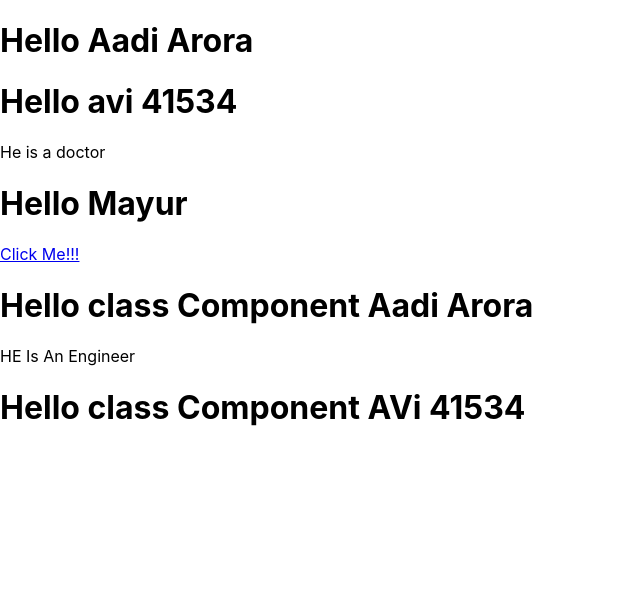
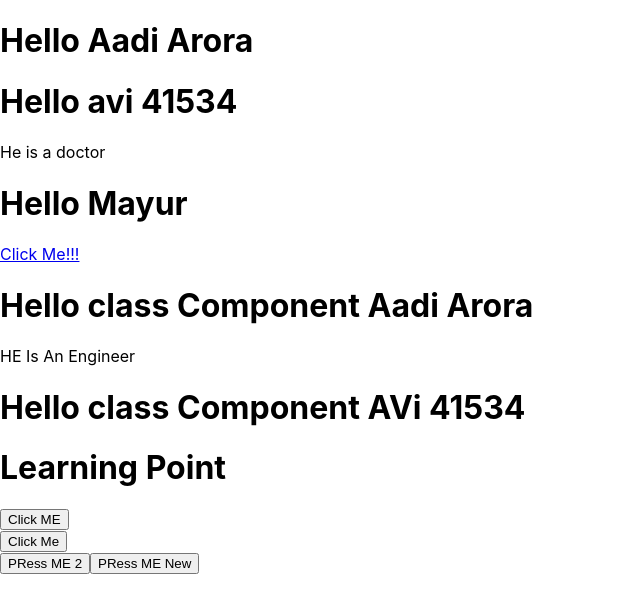
Before and after one commit to deepakpunyani-git/learn-react, a React (Create React App) app: page / in a window 1280 px wide. Shown: the top 612 px of the page, without its empty margins (0-640 px from the left). Built offline with nearby package versions, Linux system fonts and the light colour scheme.

Commit message:
component with props,State,Bind,events

```diff
--- a/src/App.js
+++ b/src/App.js
@@ -3,6 +3,9 @@ import './App.css';
 //Import constant
 import {Header} from './components/Header';
 import CHeaderNew from './components/CHeader';
+import Channel from './components/Channel';
+import FunctionalCompo from './components/FunctionalCompo';
+import CFunctionalCompo from './components/CFunctionalCompo';
 
 class App extends React.Component{
   render(){
@@ -21,6 +24,11 @@ class App extends React.Component{
           </CHeaderNew>
 
           <CHeaderNew name="AVi" lname="41534"/>
+
+          <Channel/>
+          <FunctionalCompo/>
+          <CFunctionalCompo roll ="56"/>
+
       </div>
     );
   }
--- /dev/null
+++ b/src/components/CFunctionalCompo.js
@@ -0,0 +1,39 @@
+import React, { Component } from 'react'
+
+export class CFunctionalCompo extends Component {
+
+    constructor(props){
+        super(props)
+        this.msgPrint2 = this.msgPrint2.bind(this)
+        this.state = {
+            name:'Ravi',
+            roll:this.props.roll
+        }
+    }
+
+    msgPrint2(){
+        console.log(" Event Handling  Press",this.state.roll);
+        }
+
+    msgPrintNew =() =>{
+        this.setState({
+            name:'Avi',
+            roll:26
+        })
+        console.log(" Event Handling  Press",this.state.name,this.state.roll);
+    }
+
+
+  render() {
+    return (
+        <div>    <button onClick={this.msgPrint2}>PRess ME 2</button>
+        <button onClick={this.msgPrintNew}>PRess ME New</button>   </div>
+
+
+    )
+  }
+
+
+}
+
+export default CFunctionalCompo
--- a/src/components/CHeader.js
+++ b/src/components/CHeader.js
@@ -1,4 +1,4 @@
-import React, { Component } from 'react';
+import React from 'react';
 class CHeader extends React.Component{
     render(){
       return (
--- /dev/null
+++ b/src/components/Channel.js
@@ -0,0 +1,30 @@
+import React from 'react';
+class Channel extends React.Component{
+    constructor(){
+      super();
+      this.state = {
+        msg:" Learning Point "
+      }
+    }
+
+    printM = () => {
+      //alert("this id msg")
+      this.setState({
+        msg:" Learning Point  -- Done"
+      })
+    }
+
+    render(){
+      return (
+                <div className="dsfdf">
+                    <h1>{this.state.msg}</h1>
+                    <button onClick={() =>{ this.printM()  }}>Click ME</button>
+                </div>
+
+      )
+    }
+
+
+}
+
+export default Channel
--- /dev/null
+++ b/src/components/FunctionalCompo.js
@@ -0,0 +1,17 @@
+import React from 'react'
+import PropTypes from 'prop-types'
+
+function FunctionalCompo(props) {
+
+    function msgPrint(){
+        console.log(" Event Handling  ");
+    }
+
+  return (
+    // <div><button onClick={msgPrint()}>Click Me</button></div>
+    <div><button onClick={msgPrint}>Click Me</button></div>
+
+  )
+}
+
+export default FunctionalCompo
```
Also changed, not shown: 1 other file (tests, documents, lock files or other folders).
